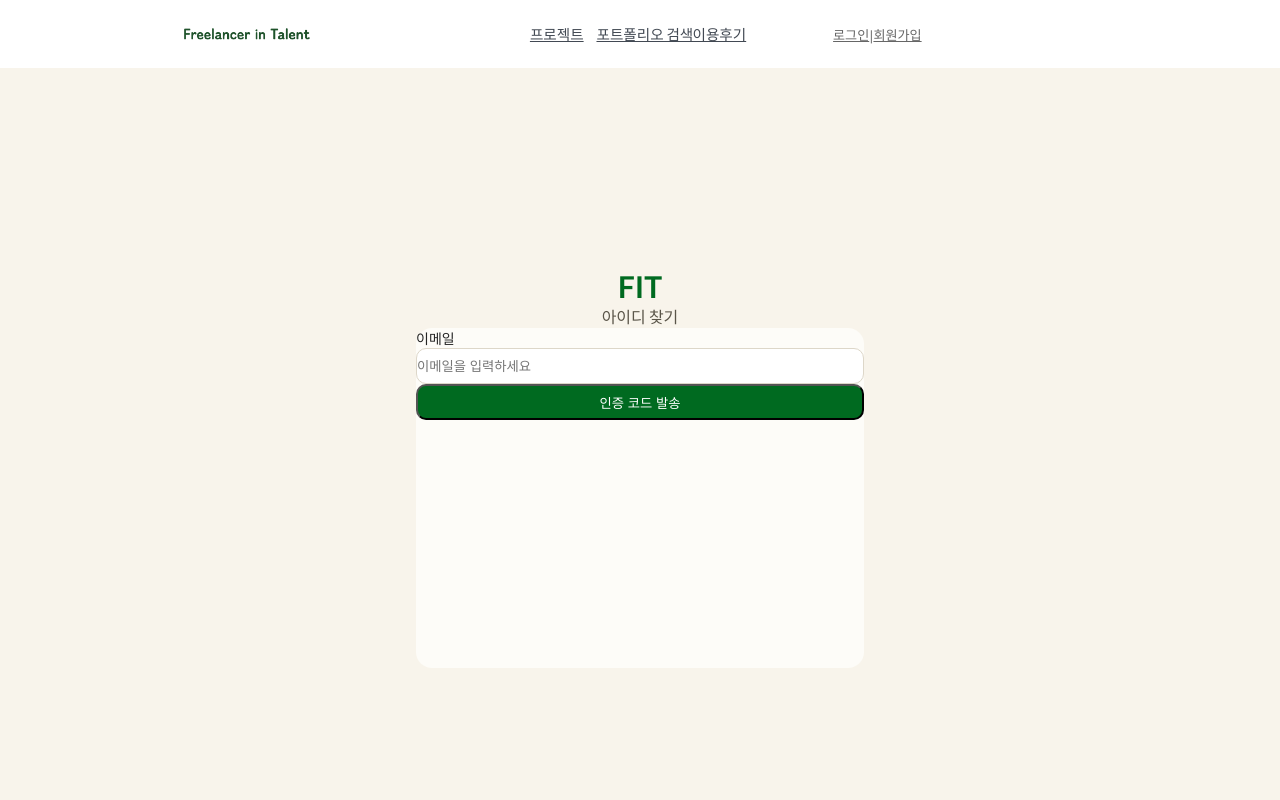
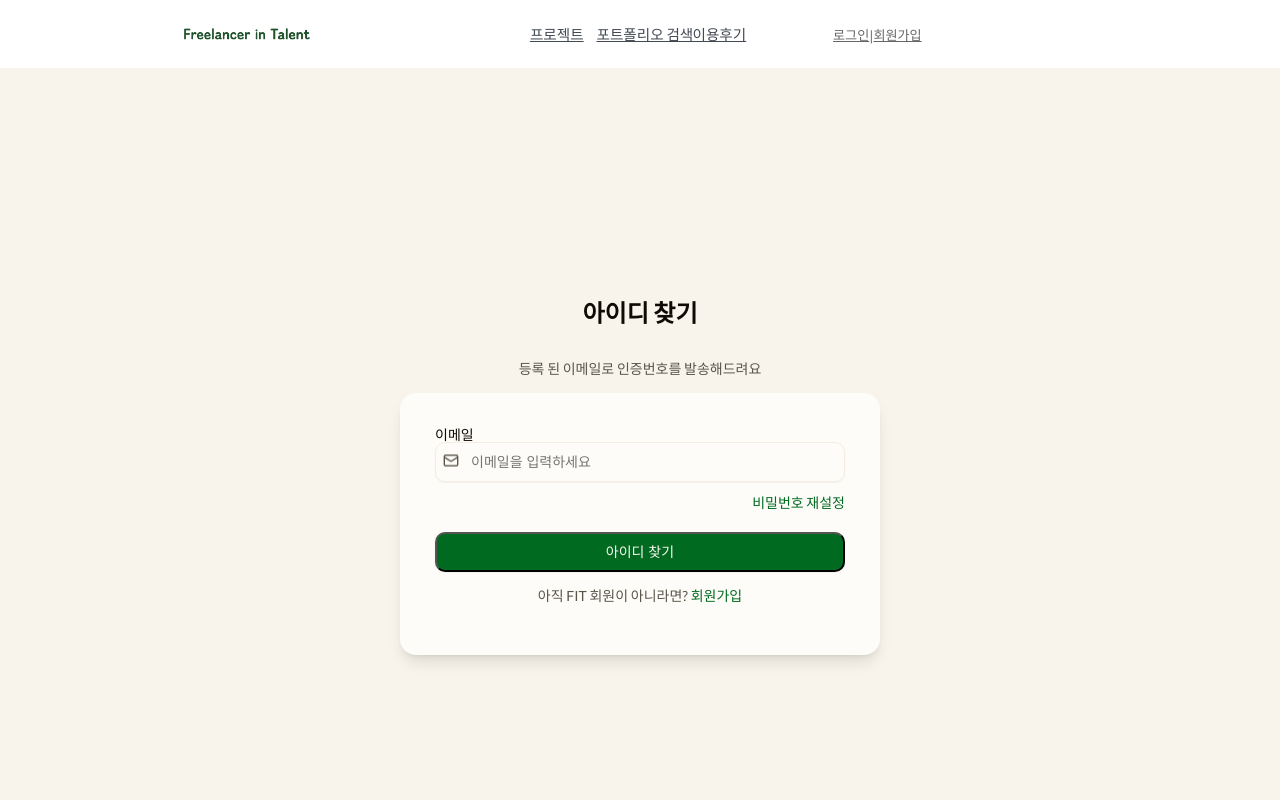
Before and after one commit to prgrms-aibe-devcourse/AIBE3-Project2-Team05, a Next.js app in the folder frontend/: page /members/findid in a window 1280 px wide. Shown: the top 800 px of the page. Built offline with nearby package versions, Linux system fonts and the light colour scheme.

Commit message:
feat: findid page add

```diff
--- a/frontend/src/app/globals.css
+++ b/frontend/src/app/globals.css
@@ -6,8 +6,6 @@
 
 /* 전역 리셋 */
 * {
-  margin: 0;
-  padding: 0;
   box-sizing: border-box;
 }
 
--- a/frontend/src/app/members/findid/page.tsx
+++ b/frontend/src/app/members/findid/page.tsx
@@ -1,7 +1,10 @@
 "use client";
+import Image from "next/image";
+import { useRouter } from "next/navigation";
 import { useState } from "react";
 
 export default function FindId() {
+  const router = useRouter();
   const [email, setEmail] = useState("");
   const [verifyCode, setVerifyCode] = useState("");
   const [errorMsg, setErrorMsg] = useState("");
@@ -25,7 +28,6 @@ export default function FindId() {
           body: JSON.stringify({ email }),
         }
       );
-
       const data = await res.json();
 
       if (!res.ok) {
@@ -67,7 +69,7 @@ export default function FindId() {
         return;
       }
 
-      setInfoMsg(data.msg); // "회원님의 아이디는 xxx 입니다."
+      setInfoMsg(data.msg);
     } catch (err) {
       console.error(err);
       setErrorMsg("아이디 찾기 중 오류 발생");
@@ -77,63 +79,162 @@ export default function FindId() {
   return (
     <main className="relative w-screen h-screen bg-[var(--background)] flex justify-center items-center overflow-y-auto">
       <div className="absolute inset-0 bg-[rgba(241,234,220,0.3)] z-0"></div>
-      <div className="relative z-10 w-[448px] h-[400px] flex flex-col items-center">
-        <div className="flex flex-col items-center mt-4">
-          <h1 className="text-[30px] font-bold text-[var(--primary)]">FIT</h1>
-          <p className="text-[16px] font-normal text-[var(--muted-foreground)] mt-2">
+
+      <div className="relative z-10 w-[480px] flex flex-col items-center">
+        {/* 제목 및 설명 */}
+        <div className="w-full flex flex-col items-center mb-6">
+          <h1
+            className="text-[24px] font-bold leading-[32px] mb-3"
+            style={{ color: "#0F0A03" }}
+          >
             아이디 찾기
+          </h1>
+          <p
+            className="text-[14px] font-[300] leading-[20px]"
+            style={{ color: "#5A5549" }}
+          >
+            등록 된 이메일로 인증번호를 발송해드려요
           </p>
         </div>
 
-        <div className="mt-6 w-full bg-[#FDFCF8] shadow-lg rounded-[16px] flex-1 p-6 flex flex-col gap-4">
-          <div className="flex flex-col">
-            <label className="text-[14px] font-medium text-[var(--foreground)]">
+        {/* 카드 본문 */}
+        <div
+          className="w-full bg-[#FDFCF8] shadow-[0px_10px_15px_-3px_rgba(0,0,0,0.1),0px_4px_6px_-4px_rgba(0,0,0,0.1)] rounded-[16px]"
+          style={{ padding: "35px 35px" }}
+        >
+          <div className="flex flex-col gap-4">
+            {/* 이메일 입력 */}
+            <div className="flex flex-col gap-2 mb-5">
+              <label
+                className="text-[14px] font-medium leading-[14px]"
+                style={{ color: "#0F0A03" }}
+              >
                 이메일
               </label>
+              <div className="relative">
+                <div
+                  className="absolute top-1/2 -translate-y-1/2 w-4 h-4"
+                  style={{ paddingLeft: "8px" }}
+                >
+                  <Image
+                    src="/email.png"
+                    alt="이메일 아이콘"
+                    width={16}
+                    height={16}
+                    className="object-contain"
+                  />
+                </div>
                 <input
                   type="email"
                   value={email}
                   onChange={(e) => setEmail(e.target.value)}
                   placeholder="이메일을 입력하세요"
-              className="mt-2 h-[36px] rounded-[10px] border border-[var(--border)] bg-[var(--input)] px-3 focus:outline-none focus:ring-2 focus:ring-[var(--ring)]"
+                  className="w-full h-[40px] rounded-[10px] shadow-[0px_1px_2px_rgba(0,0,0,0.05)] focus:outline-none focus:ring-2 focus:ring-[#006A20] text-[14px] font-[350] placeholder:font-[350]"
+                  style={{
+                    backgroundColor: "rgba(255,255,255,0.002)",
+                    border: `1px solid #F5EEE0`,
+                    color: "#0F0A03",
+                    paddingLeft: "35px",
+                    paddingRight: "12px",
+                  }}
                 />
               </div>
+            </div>
 
+            {/* 비밀번호 재설정 */}
+            <div className="flex justify-end mt-[10px] mb-[20px]">
+              <span
+                className="text-[14px] font-normal cursor-pointer hover:underline"
+                style={{ color: "#006A20" }}
+                onClick={() => router.push("/members/updatePassword")}
+              >
+                비밀번호 재설정
+              </span>
+            </div>
+
+            {/* 아이디 찾기 버튼 */}
             <button
               type="button"
               onClick={sendCode}
-            className="w-full h-[36px] bg-[var(--primary)] text-[var(--primary-foreground)] rounded-[10px] cursor-pointer"
+              className="w-full h-[40px] bg-[#006A20] text-[#FBF8F1] rounded-[10px] shadow-[0px_1px_2px_rgba(0,0,0,0.05)] text-[14px] font-medium leading-[20px] cursor-pointer hover:bg-[#005a1a] transition-colors"
             >
-            인증 코드 발송
+              아이디 찾기
             </button>
 
+            {/* 인증 코드 입력 */}
             {codeSent && (
-            <>
-              <div className="flex flex-col">
-                <label className="text-[14px] font-medium text-[var(--foreground)]">
+              <div className="flex flex-col gap-2">
+                <label
+                  className="text-[14px] font-medium leading-[14px]"
+                  style={{ color: "#0F0A03" }}
+                >
                   인증 코드
                 </label>
+                <div className="relative">
+                  <div
+                    className="absolute top-1/2 -translate-y-1/2 w-4 h-4"
+                    style={{ paddingLeft: "8px" }}
+                  >
+                    <Image
+                      src="/email.png"
+                      alt="인증 코드 아이콘"
+                      width={16}
+                      height={16}
+                      className="object-contain"
+                    />
+                  </div>
                   <input
                     type="text"
                     value={verifyCode}
                     onChange={(e) => setVerifyCode(e.target.value)}
                     placeholder="인증 코드를 입력하세요"
-                  className="mt-2 h-[36px] rounded-[10px] border border-[var(--border)] bg-[var(--input)] px-3 focus:outline-none focus:ring-2 focus:ring-[var(--ring)]"
+                    className="w-full h-[40px] rounded-[10px] shadow-[0px_1px_2px_rgba(0,0,0,0.05)] focus:outline-none focus:ring-2 focus:ring-[#006A20] text-[14px] font-[350] placeholder:font-[350]"
+                    style={{
+                      backgroundColor: "rgba(255,255,255,0.002)",
+                      border: `1px solid #F5EEE0`,
+                      color: "#0F0A03",
+                      paddingLeft: "35px",
+                      paddingRight: "12px",
+                    }}
                   />
                 </div>
 
                 <button
                   type="button"
                   onClick={verifyId}
-                className="w-full h-[36px] bg-[var(--primary)] text-[var(--primary-foreground)] rounded-[10px] cursor-pointer"
+                  className="w-full h-[40px] bg-[#006A20] text-[#FBF8F1] rounded-[10px] shadow-[0px_1px_2px_rgba(0,0,0,0.05)] text-[14px] font-medium leading-[20px] cursor-pointer hover:bg-[#005a1a] transition-colors"
                 >
                   아이디 확인
                 </button>
-            </>
+              </div>
             )}
 
-          {errorMsg && <p className="text-red-500">{errorMsg}</p>}
-          {infoMsg && <p className="text-green-600">{infoMsg}</p>}
+            {/* 메시지 */}
+            {(errorMsg || infoMsg) && (
+              <p
+                className={`text-[14px] text-center ${
+                  errorMsg ? "text-red-500" : "text-green-500"
+                }`}
+              >
+                {errorMsg || infoMsg}
+              </p>
+            )}
+
+            {/* 회원가입 링크 */}
+            <p
+              className="text-[14px] font-[300] leading-[20px] text-center mt-4"
+              style={{ color: "#5A5549" }}
+            >
+              아직 FIT 회원이 아니라면?{" "}
+              <span
+                className="cursor-pointer hover:underline font-normal"
+                style={{ color: "#006A20" }}
+                onClick={() => router.push("/members/signup")}
+              >
+                회원가입
+              </span>
+            </p>
+          </div>
         </div>
       </div>
     </main>
```
Lines whose indentation alone changed are shown as unchanged.
